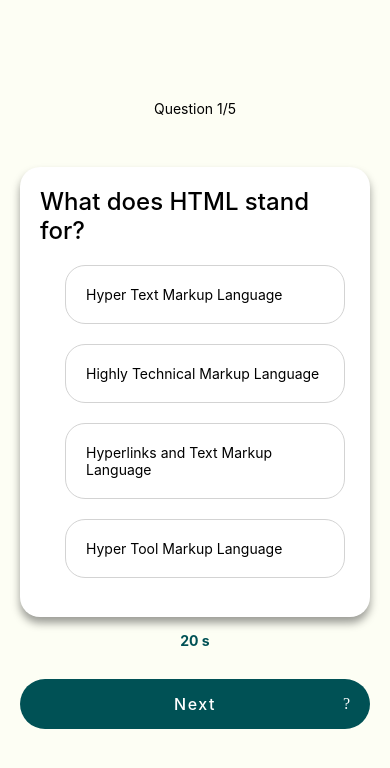
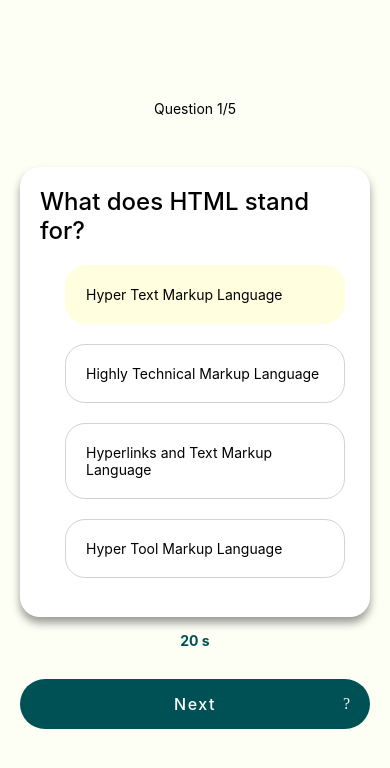
Before and after one commit to scapsa0116/RNM-Quiz-main, a React Native app: screen / in a window 390 px wide. Shown: the top 768 px of the page. Built offline with nearby package versions, Linux system fonts and the light colour scheme.

Commit message:
call back functions, on press, types

```diff
--- a/package.json
+++ b/package.json
@@ -25,6 +25,7 @@
   },
   "devDependencies": {
     "@babel/core": "^7.20.0",
+    "@types/node": "^24.9.2",
     "@types/react": "~18.2.45",
     "typescript": "^5.1.3"
   },
--- a/src/components/AnswerOption.tsx
+++ b/src/components/AnswerOption.tsx
@@ -1,31 +1,36 @@
-import { View, Text, StyleSheet } from "react-native";
+import { Text, StyleSheet, Pressable } from "react-native";
 //Responsible for each answer option
 // option is bringing the props from Question card component
+// onPress is callbackfunction from QuestionCard
 
 type AnswerOption = {
     option: string;
+    isSelected?: boolean;
+    onPress:() => void;
 }
 
 
-export default function AnswerOption({option}: AnswerOption){
-    console.log(option, 'answerOption')
+export default function AnswerOption({option, isSelected, onPress}: AnswerOption){
+
 
 
     return (
-        <View style = {styles.answer}>
-            <Text>{option}</Text>
-        </View>
+        <Pressable
+        onPress = {onPress} //this is call back function
+        style = {[styles.answer,
+        isSelected && {backgroundColor:  'lightyellow',
+        borderColor: 'lightyellow'}]}>
+        <Text>{option}</Text>
+        </Pressable>
     )
 }
 
 const styles = StyleSheet.create({
  answer:{
+
     borderWidth:1,
     borderColor: 'lightgrey',
     borderRadius: 20,
     padding:20,
-
-
-
  }
 })
--- a/src/components/QuestionCard.tsx
+++ b/src/components/QuestionCard.tsx
@@ -1,27 +1,29 @@
 import { View, Text, StyleSheet } from "react-native"
 import AnswerOption from "./AnswerOption"
+import { Question } from "../types"
+//this component is about the container of the questions
 
-//this component is about the container of the questions
+
 type QuestionCard= {
-    question:{
-        title:string;
-        option: string[];
-
-    }
+    question: Question
 }
 export default function QuestionCard ({question}: QuestionCard){
+    const selectedOption = question.options[0];
 
+    const onOptionSelected = (option: string) => {
 
+        console.warn('Pressed: ', option)
+    }
 
 
     return(
         <View style ={styles.container}>
             <Text style = {styles.question}>{question.title}</Text>
             <View style = {styles.answer}>
-                <View style = {styles.answer}><AnswerOption option ={question.options[0]}/></View>
-                <View style = {styles.answer}><AnswerOption option ={question.options[1]}/></View>
-                <View style = {styles.answer}><AnswerOption option ={question.options[2]}/></View>
-                <View style = {styles.answer}><AnswerOption option ={question.options[3]}/></View>
+
+                {question.options.map((option) =>
+                <View style = {styles.answer}><AnswerOption key = {option} option ={option} isSelected = {option === selectedOption} onPress ={() => onOptionSelected(option)}/></View>)}
+
             </View>
         </View>
     )
--- /dev/null
+++ b/src/types.ts
@@ -0,0 +1,5 @@
+export type Question ={
+ title:string;
+options: string[];
+correctAnswer: string;
+}
```
Also changed, not shown: 1 other file (tests, documents, lock files or other folders).
